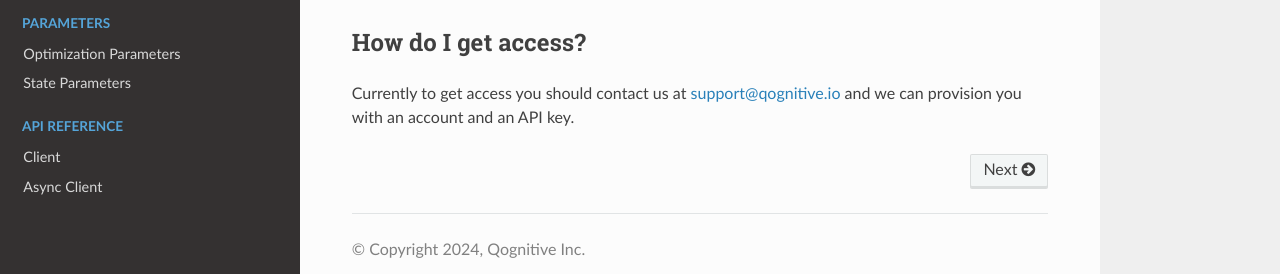
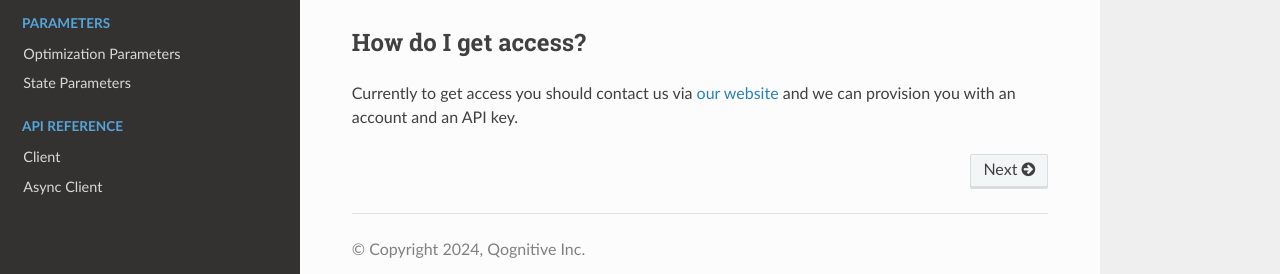
Before and after one commit to qognitive/qcog-python-client, a Sphinx documentation site: the page built from docs/index.rst, in a window 1280 px wide. Shown: the part 526-800 px from the top of the page. Built offline with Sphinx 7.4.7 and the Read the Docs theme 3.1.0, drawn with Linux system fonts in a browser that asks for light colours.

Commit message:
Update README.md with new API request link (#61)
* Update README.md with new API request link

* Update index.rst

* Update README.md

* fix wrong build name;

---------

Co-authored-by: Francesco Vertemati <francesco.vertemati@qognitive.io>

```diff
--- a/docs/index.rst
+++ b/docs/index.rst
@@ -59,4 +59,4 @@ If you are interested in learning more about the algorithm then we'd suggest you
 How do I get access?
 --------------------
 
-Currently to get access you should contact us at support@qognitive.io and we can provision you with an account and an API key.
+Currently to get access you should contact us via `our website <https://www.qognitive.io/api-request>`_ and we can provision you with an account and an API key.
```
Also changed, not shown: README.md (+1 -1 lines), 1 other file.
